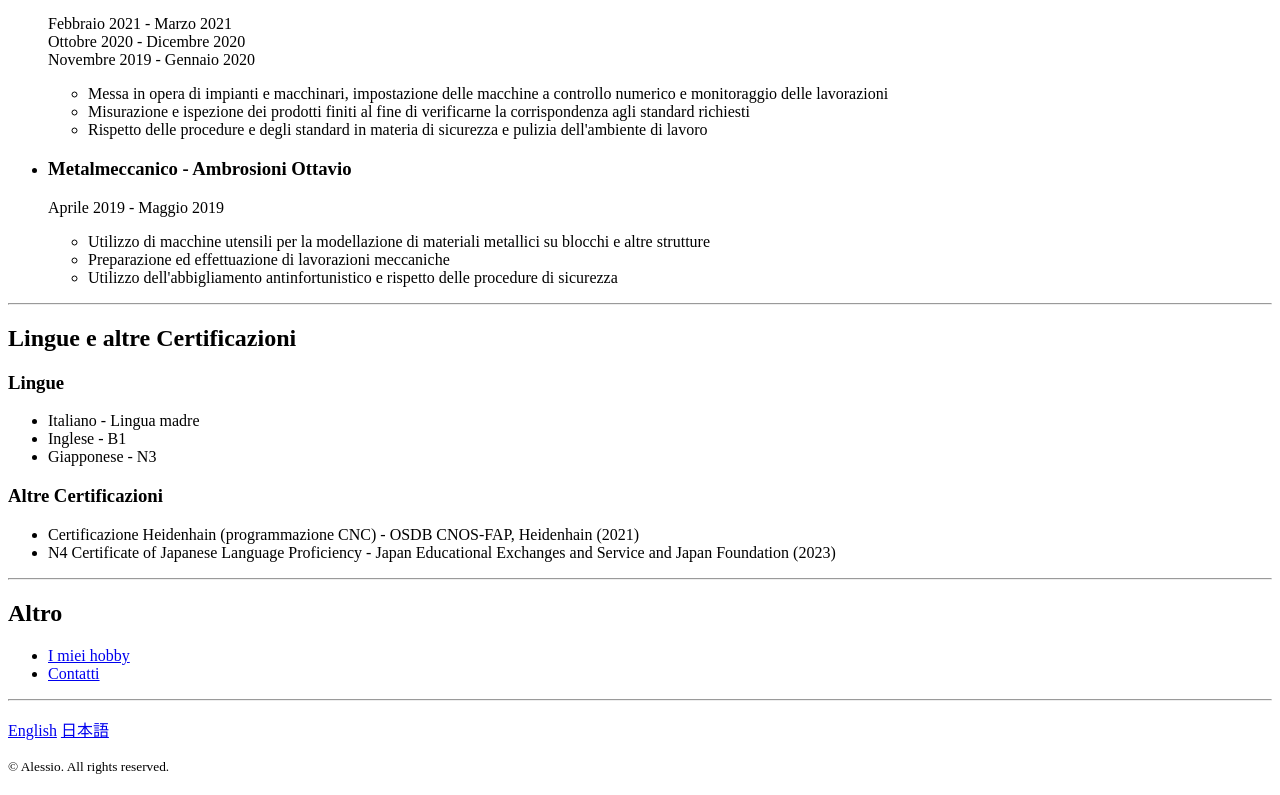
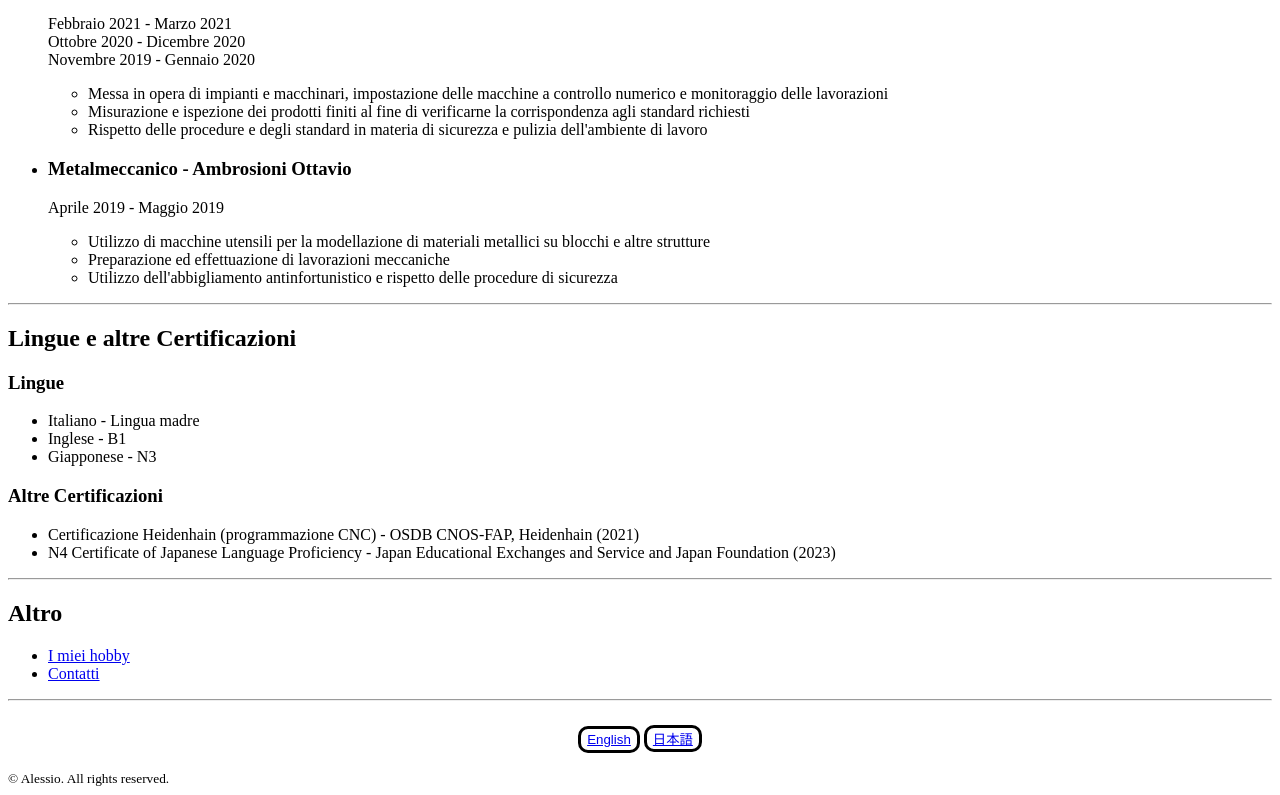
Before and after one commit to Aleshv/Capstone-1, a plain HTML site: page italiano.html in a window 1280 px wide. Shown: the part 615-1410 px from the top of the page. Drawn offline with Linux system fonts and the light colour scheme.

Commit message:
Add files via upload

```diff
--- a/italiano.html
+++ b/italiano.html
@@ -13,7 +13,7 @@
                 display: grid;
                 justify-content: center;
             }
-            #ita {
+            #eng {
                 padding-top: 3px;
                 padding-bottom: 3px;
             }
@@ -81,10 +81,12 @@
             <li><a href="./public/Contatti.html">Contatti</a></li>
         </ul>
         <hr />
+        <div>
         <p>
-            <a href="./index.html">English</a>
-            <a href="./日本語.html">日本語</a>
+            <button id="eng"><a href="./index.html">English</a></button>
+            <button><a href="./日本語.html">日本語</a></button>
         </p>
+        </div>
         <footer>
             <small>© Alessio. All rights reserved.</small>
         </footer>
```
Also changed, not shown: 日本語.html (+4 -6 lines).
